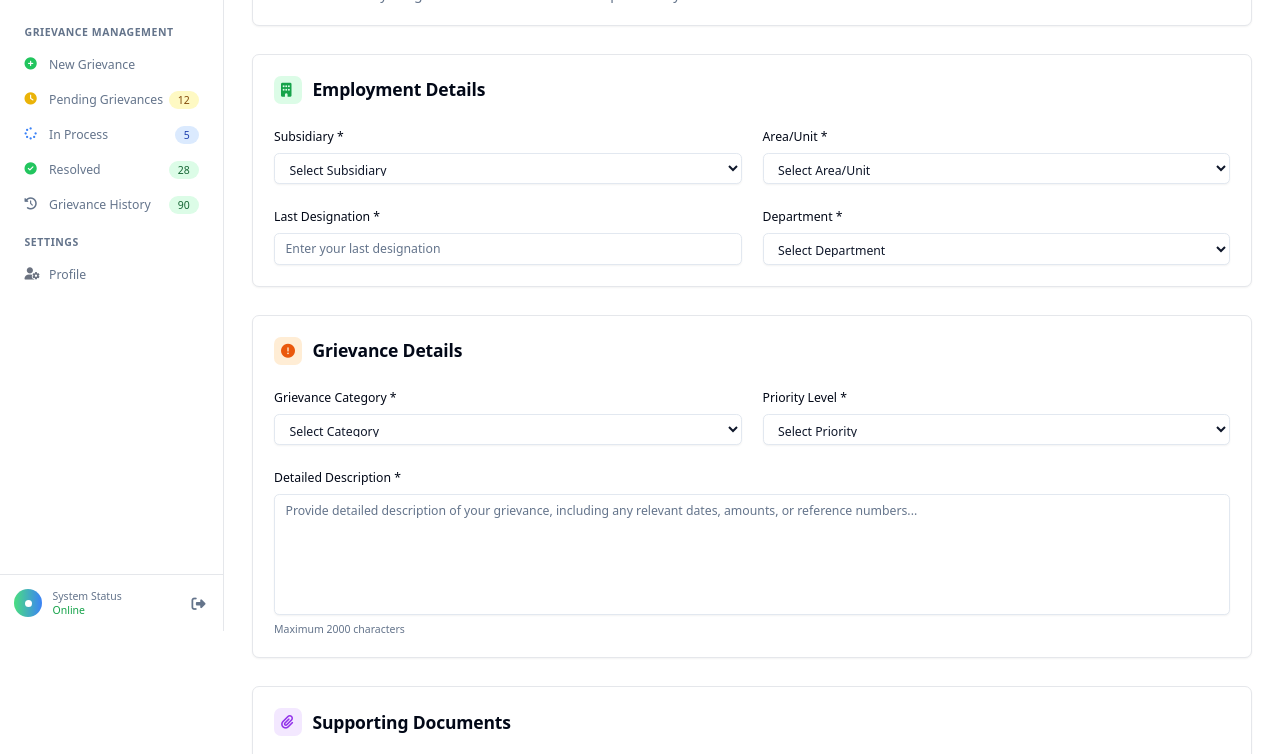
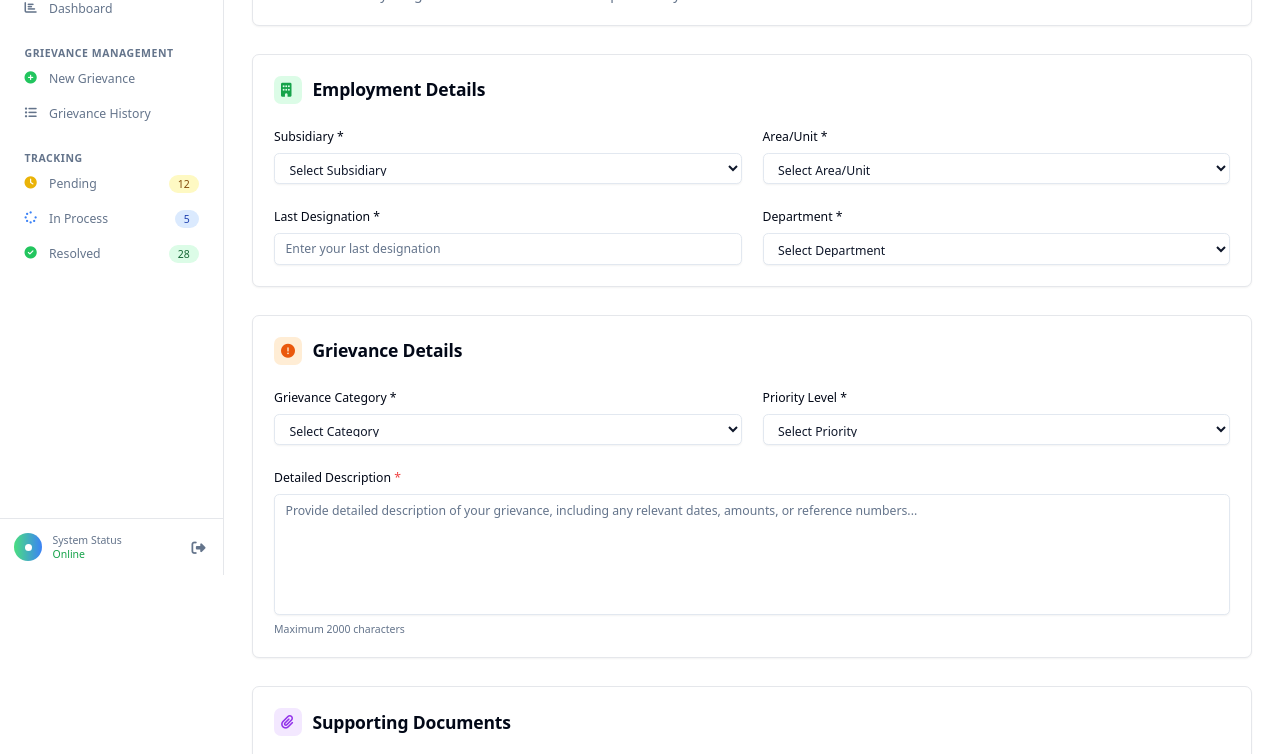
Before and after one commit to ahmad2shadab/cms-next, a plain HTML site: page register.html in a window 1280 px wide. Shown: the part 169-923 px from the top of the page. Drawn offline with nearby package versions, Linux system fonts and the light colour scheme.

Commit message:
Refactor register and sidebar pages for improved accessibility and navigation clarity

```diff
--- a/register.html
+++ b/register.html
@@ -214,7 +214,7 @@
 
                             <div class="space-y-2">
                                 <label for="description" class="text-sm font-medium text-foreground">
-                                    Detailed Description *
+                                    Detailed Description <span class="text-red-500">*</span>
                                 </label>
                                 <textarea
                                     id="description"
@@ -222,7 +222,7 @@
                                     required
                                     rows="6"
                                     maxlength="2000"
-                                    class="flex min-h-[60px] w-full rounded-md border border-input bg-background px-3 py-2 text-sm shadow-sm placeholder:text-muted-foreground focus-visible:outline-none focus-visible:ring-1 focus-visible:ring-ring disabled:cursor-not-allowed disabled:opacity-50 resize-none"
+                                    class="flex min-h-[60px] w-full rounded-md border border-input bg-background px-3 py-2 text-sm text-gray-600 shadow-sm placeholder:text-muted-foreground focus-visible:outline-none focus-visible:ring-1 focus-visible:ring-ring disabled:cursor-not-allowed disabled:opacity-50 resize-none"
                                     placeholder="Provide detailed description of your grievance, including any relevant dates, amounts, or reference numbers..."
                                 ></textarea>
                                 <p class="text-xs text-muted-foreground">Maximum 2000 characters</p>
--- a/sidebar.html
+++ b/sidebar.html
@@ -1,8 +1,5 @@
-<!-- Sidebar Component -->
-<aside id="sidebar" class="fixed left-0 top-16 z-40 h-[calc(100vh-4rem)] w-64 -translate-x-full transform border-r bg-background transition-transform duration-300 ease-in-out lg:translate-x-0">
-    <!-- Sidebar Content -->
+<aside id="sidebar" class="fixed left-0 top-16 lg:top-20 z-40 h-[calc(100vh-9rem)] w-64 -translate-x-full transform border-r bg-background transition-transform duration-300 ease-in-out lg:translate-x-0">
     <div class="flex h-full flex-col overflow-y-auto">
-        <!-- User Profile Section -->
         <div class="border-b p-6">
             <div class="flex items-center space-x-3">
                 <div class="flex h-10 w-10 items-center justify-center rounded-full bg-primary text-primary-foreground">
@@ -18,114 +15,54 @@
             </div>
         </div>
 
-        <!-- Navigation Menu -->
         <nav class="flex-1 space-y-2 p-4">
-            <!-- Dashboard -->
-            <div class="space-y-1">
-                <a href="/dashboard.html" onclick="navigateToSection('dashboard')" class="nav-item group flex items-center rounded-md px-3 py-2 text-sm text-muted-foreground font-medium transition-colors hover:bg-accent hover:text-accent-foreground">
-                    <i class="fas fa-chart-bar mr-3 h-4 w-4 text-muted-foreground group-hover:text-accent-foreground"></i>
-                    Dashboard
+            <a href="dashboard.html" class="nav-item group flex items-center rounded-md px-3 py-2 text-sm text-muted-foreground font-medium transition-colors hover:bg-accent hover:text-accent-foreground">
+                <i class="fas fa-chart-bar mr-3 h-4 w-4"></i>
+                Dashboard
+            </a>
+
+            <div class="pt-4 space-y-1">
+                <h3 class="px-3 text-xs font-semibold uppercase tracking-wider text-muted-foreground">
+                    Grievance Management
+                </h3>
+                <a href="register.html" class="nav-item group flex items-center rounded-md px-3 py-2 text-sm text-muted-foreground font-medium transition-colors hover:bg-accent hover:text-accent-foreground">
+                    <i class="fas fa-plus-circle mr-3 h-4 w-4 text-green-500"></i>
+                    New Grievance
+                </a>
+                <a href="grievance-history.html" class="nav-item group flex items-center rounded-md px-3 py-2 text-sm text-muted-foreground font-medium transition-colors hover:bg-accent hover:text-accent-foreground">
+                    <i class="fas fa-list-ul mr-3 h-4 w-4"></i>
+                    Grievance History
                 </a>
             </div>
 
-            <!-- Grievance Management -->
-            <div class="space-y-1">
-                <div class="px-3 py-2">
-                    <h3 class="text-xs font-semibold uppercase tracking-wider text-muted-foreground">
-                        Grievance Management
-                    </h3>
-                </div>
-
-                <a href="/register.html" onclick="navigateToSection('register')" class="nav-item group flex items-center rounded-md px-3 py-2 text-sm text-muted-foreground font-medium transition-colors hover:bg-accent hover:text-accent-foreground">
-                    <i class="fas fa-plus-circle mr-3 h-4 w-4 text-green-500 group-hover:text-accent-foreground"></i>
-                    New Grievance
+             <div class="pt-4 space-y-1">
+                 <h3 class="px-3 text-xs font-semibold uppercase tracking-wider text-muted-foreground">
+                    Tracking
+                </h3>
+                <a href="dashboard.html#pending" class="nav-item group flex items-center justify-between rounded-md px-3 py-2 text-sm text-muted-foreground font-medium transition-colors hover:bg-accent hover:text-accent-foreground">
+                    <div class="flex items-center">
+                        <i class="fas fa-clock mr-3 h-4 w-4 text-yellow-500"></i>
+                        Pending
+                    </div>
+                    <span class="inline-flex items-center rounded-full bg-yellow-100 px-2.5 py-0.5 text-xs font-medium text-yellow-800 dark:bg-yellow-900 dark:text-yellow-300">12</span>
                 </a>
-
-                <a href="/dashboard.html" class="nav-item group flex items-center justify-between rounded-md px-3 py-2 text-sm text-muted-foreground font-medium transition-colors hover:bg-accent hover:text-accent-foreground">
+                <a href="dashboard.html#in-process" class="nav-item group flex items-center justify-between rounded-md px-3 py-2 text-sm text-muted-foreground font-medium transition-colors hover:bg-accent hover:text-accent-foreground">
                     <div class="flex items-center">
-                        <i class="fas fa-clock mr-3 h-4 w-4 text-yellow-500 group-hover:text-accent-foreground"></i>
-                        Pending Grievances
-                    </div>
-                    <span class="inline-flex items-center rounded-full bg-yellow-100 px-2.5 py-0.5 text-xs font-medium text-yellow-800 dark:bg-yellow-900 dark:text-yellow-300">
-                        12
-                    </span>
-                </a>
-
-                <a href="dashboard.html" class="nav-item group flex items-center justify-between rounded-md px-3 py-2 text-sm text-muted-foreground font-medium transition-colors hover:bg-accent hover:text-accent-foreground">
-                    <div class="flex items-center">
-                        <i class="fas fa-spinner mr-3 h-4 w-4 text-blue-500 group-hover:text-accent-foreground"></i>
+                        <i class="fas fa-spinner mr-3 h-4 w-4 text-blue-500"></i>
                         In Process
                     </div>
-                    <span class="inline-flex items-center rounded-full bg-blue-100 px-2.5 py-0.5 text-xs font-medium text-blue-800 dark:bg-blue-900 dark:text-blue-300">
-                        5
-                    </span>
+                    <span class="inline-flex items-center rounded-full bg-blue-100 px-2.5 py-0.5 text-xs font-medium text-blue-800 dark:bg-blue-900 dark:text-blue-300">5</span>
                 </a>
-
-                <a href="dashboard.html" class="nav-item group flex items-center justify-between rounded-md px-3 py-2 text-sm text-muted-foreground font-medium transition-colors hover:bg-accent hover:text-accent-foreground">
+                <a href="dashboard.html#resolved" class="nav-item group flex items-center justify-between rounded-md px-3 py-2 text-sm text-muted-foreground font-medium transition-colors hover:bg-accent hover:text-accent-foreground">
                     <div class="flex items-center">
-                        <i class="fas fa-check-circle mr-3 h-4 w-4 text-green-500 group-hover:text-accent-foreground"></i>
+                        <i class="fas fa-check-circle mr-3 h-4 w-4 text-green-500"></i>
                         Resolved
                     </div>
-                    <span class="inline-flex items-center rounded-full bg-green-100 px-2.5 py-0.5 text-xs font-medium text-green-800 dark:bg-green-900 dark:text-green-300">
-                        28
-                    </span>
+                    <span class="inline-flex items-center rounded-full bg-green-100 px-2.5 py-0.5 text-xs font-medium text-green-800 dark:bg-green-900 dark:text-green-300">28</span>
                 </a>
-                <a href="dashboard.html" class="nav-item group flex items-center justify-between rounded-md px-3 py-2 text-sm text-muted-foreground font-medium transition-colors hover:bg-accent hover:text-accent-foreground">
-                    <div class="flex items-center">
-                        <i class="fa-solid fa-history mr-3 h-4 w-4 text-slate-500 group-hover:text-accent-foreground"></i>
-                        Grievance History
-                    </div>
-                    <span class="inline-flex items-center rounded-full bg-green-100 px-2.5 py-0.5 text-xs font-medium text-green-800 dark:bg-green-900 dark:text-green-300">
-                        90
-                    </span>
-                </a>
-            </div>
-
-            <!-- Reports & Analytics -->
-            <!-- <div class="space-y-1">
-                <div class="px-3 py-2">
-                    <h3 class="text-xs font-semibold uppercase tracking-wider text-muted-foreground">
-                        Reports & Analytics
-                    </h3>
-                </div>
-
-                <a href="#" class="nav-item group flex items-center rounded-md px-3 py-2 text-sm text-muted-foreground font-medium transition-colors hover:bg-accent hover:text-accent-foreground">
-                    <i class="fas fa-chart-line mr-3 h-4 w-4 text-purple-500 group-hover:text-accent-foreground"></i>
-                    Analytics
-                </a>
-
-                <a href="#" class="nav-item group flex items-center rounded-md px-3 py-2 text-sm text-muted-foreground font-medium transition-colors hover:bg-accent hover:text-accent-foreground">
-                    <i class="fas fa-file-alt mr-3 h-4 w-4 text-indigo-500 group-hover:text-accent-foreground"></i>
-                    Reports
-                </a>
-
-                <a href="#" class="nav-item group flex items-center rounded-md px-3 py-2 text-sm text-muted-foreground font-medium transition-colors hover:bg-accent hover:text-accent-foreground">
-                    <i class="fas fa-download mr-3 h-4 w-4 text-teal-500 group-hover:text-accent-foreground"></i>
-                    Export Data
-                </a>
-            </div> -->
-
-            <!-- Settings -->
-            <div class="space-y-1">
-                <div class="px-3 py-2">
-                    <h3 class="text-xs font-semibold uppercase tracking-wider text-muted-foreground">
-                        Settings
-                    </h3>
-                </div>
-
-                <a href="#" class="nav-item group flex items-center rounded-md px-3 py-2 text-sm text-muted-foreground font-medium transition-colors hover:bg-accent hover:text-accent-foreground">
-                    <i class="fas fa-user-cog mr-3 h-4 w-4 text-gray-500 group-hover:text-accent-foreground"></i>
-                    Profile
-                </a>
-
-                <!-- <a href="#" class="nav-item group flex items-center rounded-md px-3 py-2 text-sm text-muted-foreground font-medium transition-colors hover:bg-accent hover:text-accent-foreground">
-                    <i class="fas fa-cog mr-3 h-4 w-4 text-gray-500 group-hover:text-accent-foreground"></i>
-                    System Settings
-                </a> -->
             </div>
         </nav>
 
-        <!-- Bottom Actions -->
         <div class="border-t p-4">
             <div class="flex items-center justify-between">
                 <div class="flex items-center space-x-3">
@@ -145,7 +82,6 @@
     </div>
 </aside>
 
-<!-- Sidebar Overlay for Mobile -->
 <div id="sidebarOverlay" class="fixed inset-0 z-30 bg-black/50 lg:hidden" style="display: none;" onclick="closeSidebar()"></div>
 
 <script>
@@ -196,24 +132,44 @@ function closeSidebar() {
     }
 }
 
+/**
+ * MODIFIED: Implemented the logic to highlight the active navigation link.
+ */
 function updateActiveNavItem() {
-    // Remove active class from all nav items
-    document.querySelectorAll('.nav-item').forEach(item => {
-        item.classList.remove('bg-accent', 'text-accent-foreground');
+    const currentPath = window.location.pathname.split('/').pop();
+    const navLinks = document.querySelectorAll('#sidebar .nav-item');
+
+    navLinks.forEach(link => {
+        const linkPath = link.getAttribute('href').split('/').pop();
+
+        // Remove any existing active classes
+        link.classList.remove('bg-accent', 'text-accent-foreground');
+        link.querySelector('i')?.classList.remove('text-accent-foreground');
+
+        // Check for a match
+        // Handles the case where the root path should default to the dashboard
+        if ((currentPath === '' || currentPath === 'index.html' || currentPath === 'dashboard.html') && linkPath.includes('dashboard.html')) {
+             link.classList.add('bg-accent', 'text-accent-foreground');
+             link.querySelector('i')?.classList.add('text-accent-foreground');
+        } else if (currentPath !== '' && linkPath !== '' && currentPath.includes(linkPath)) {
+             link.classList.add('bg-accent', 'text-accent-foreground');
+             link.querySelector('i')?.classList.add('text-accent-foreground');
+        }
     });
-
-    // Add active class to current nav item based on current section
-    // This would be implemented based on your routing system
 }
 
 // Handle mobile menu toggle
 document.addEventListener('DOMContentLoaded', function() {
+    // This logic should be in your main script.js, but is included here for completeness
     const mobileMenuToggle = document.getElementById('mobileMenuToggle');
     if (mobileMenuToggle) {
         mobileMenuToggle.addEventListener('click', toggleSidebar);
     }
 
-    // Close sidebar on window resize if desktop
+    // Initialize the sidebar state on page load
+    initializeSidebar();
+
+    // Close sidebar on window resize if switching to desktop view
     window.addEventListener('resize', function() {
         if (window.innerWidth >= 1024) {
             closeSidebar();
```
